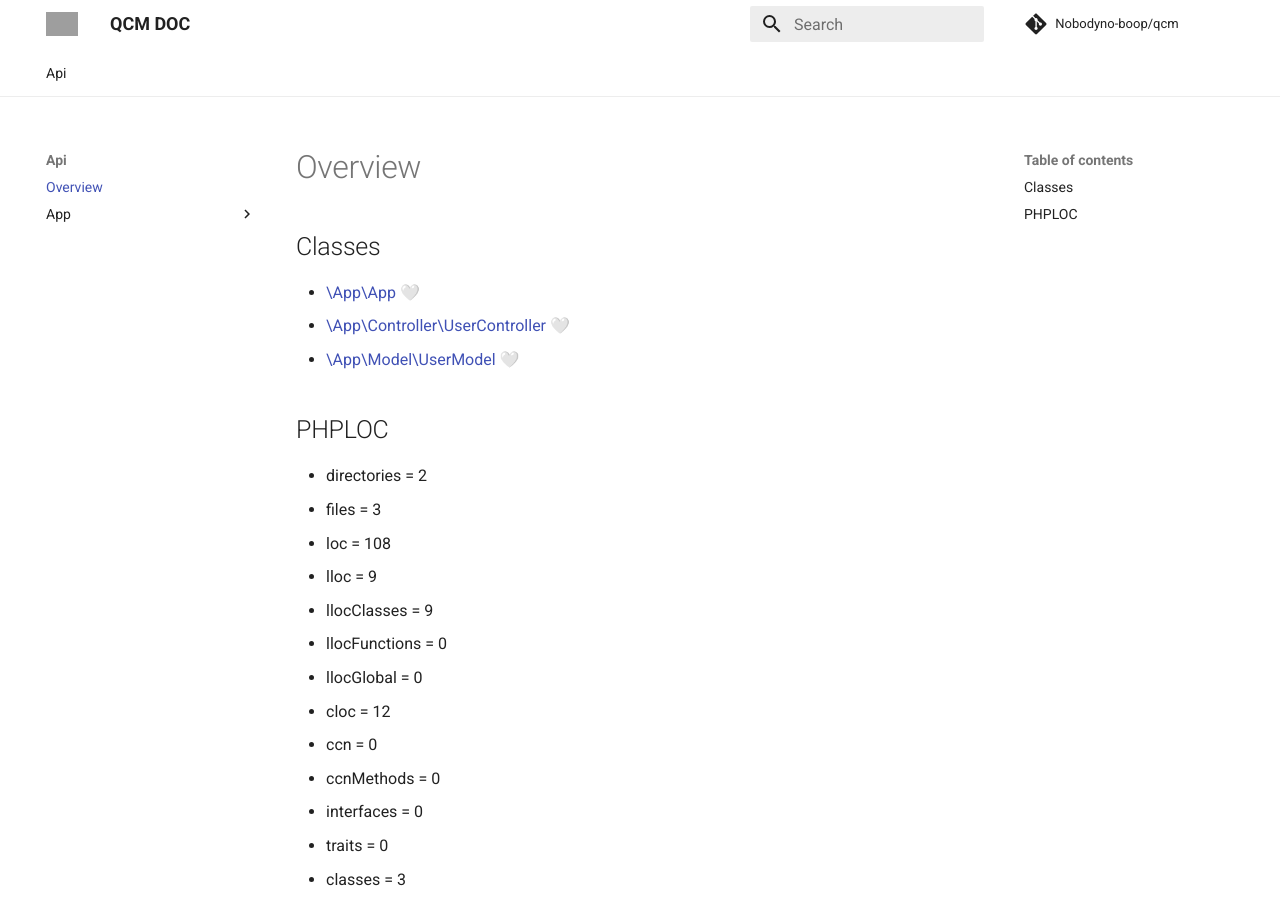
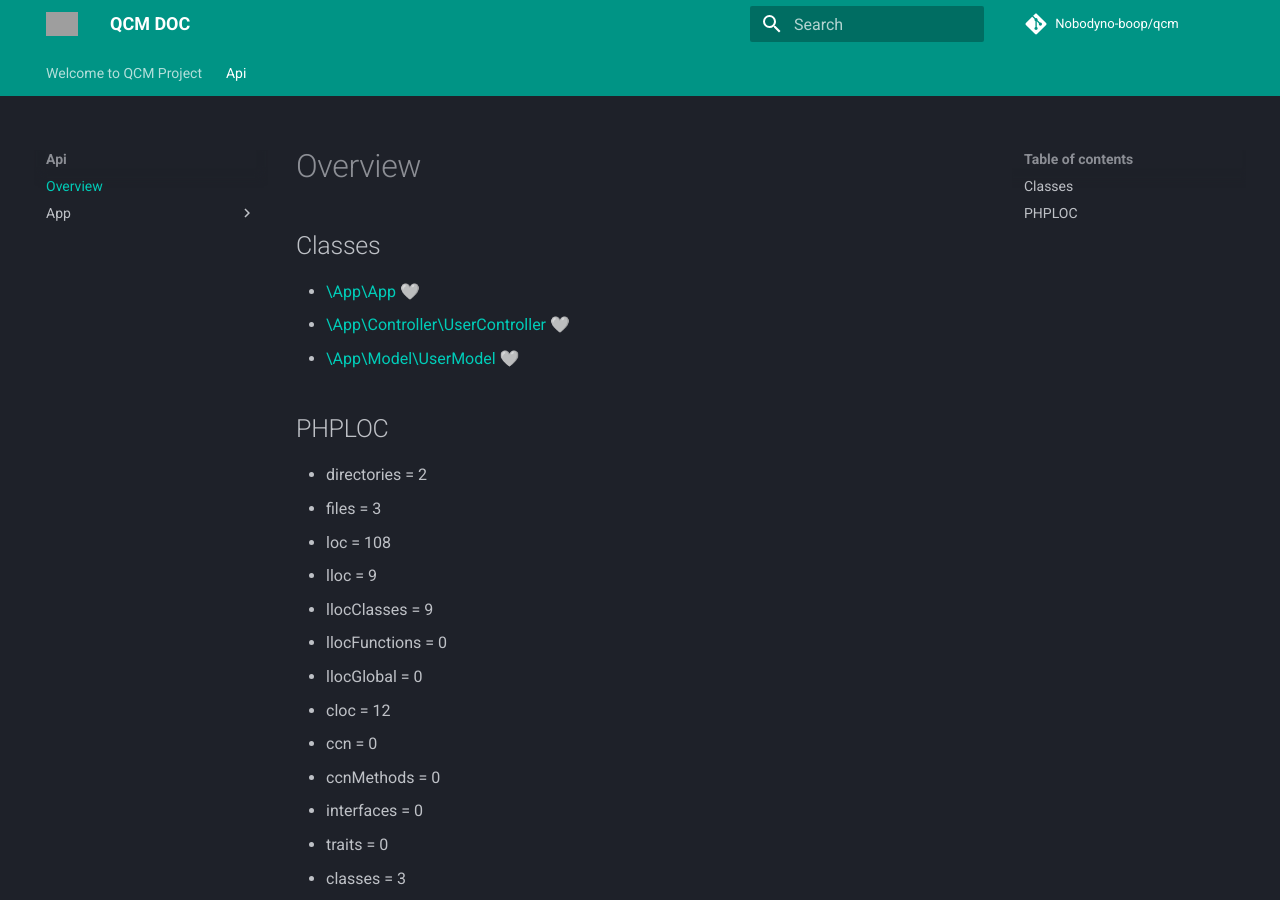
Before and after one commit to Nobodyno-boop/qcm, an MkDocs documentation site: the page built from docs/api/index.md, in a window 1280 px wide and 900 px high. Built offline with MkDocs 1.6.1 and Material for MkDocs 9.7.7, drawn with Linux system fonts in a browser that asks for light colours; comment, search, counter and statistics services are not loaded; grey boxes are pictures that could not be loaded.

Commit message:
add docs test

```diff
--- /dev/null
+++ b/docs/index.md
@@ -0,0 +1 @@
+# Welcome to QCM Project
--- a/mkdocs.yml
+++ b/mkdocs.yml
@@ -7,7 +7,8 @@ use_directory_urls: false
 theme:
   name: 'material'
   palette:
-    primary: 'white'
+    scheme: slate
+    primary: 'teal'
   logo: 'img/dog.png'
   favicon: 'img/dog.png'
   features:
```
